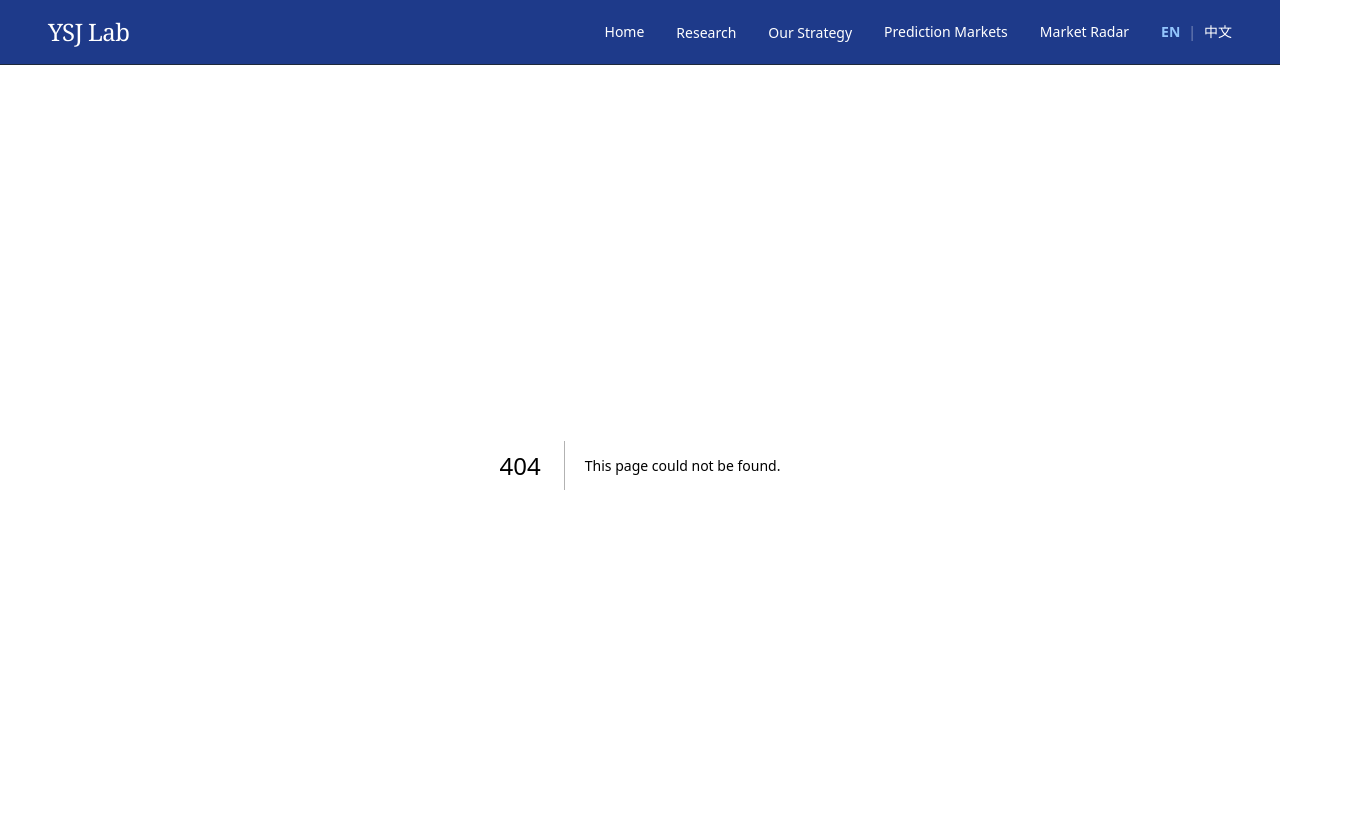
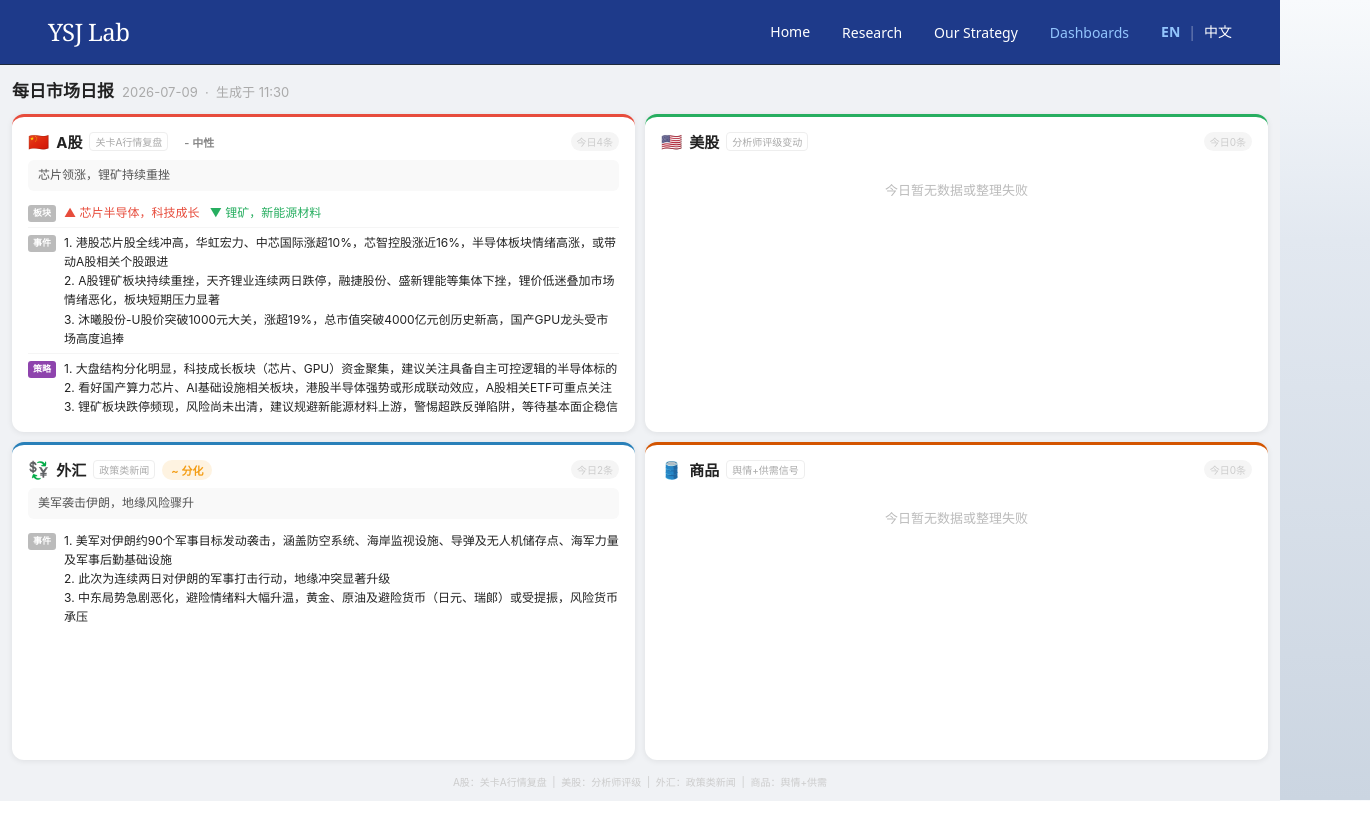
Before and after one commit to qichengf-glitch/YSJ, a Next.js app: page /daily-summary in a window 1280 px wide. Before the commit this address had no page. Shown: the top 840 px of the page, 1370 px wide, since content can reach past the window. After the commit the page ends 801 px from the top, so only its background shows below. Built offline with nearby package versions, Linux system fonts and the light colour scheme.

Commit message:
Add daily summary dashboard page

```diff
--- /dev/null
+++ b/app/daily-summary/page.tsx
@@ -0,0 +1,16 @@
+export const metadata = {
+  title: "Daily Summary | YSJ Lab",
+  description: "Daily cross-market summary dashboard.",
+};
+
+export default function DailySummaryPage() {
+  return (
+    <main className="h-[calc(100vh-4rem)] bg-[#f0f2f5]">
+      <iframe
+        src="/daily-summary/latest.html"
+        title="Daily Market Summary"
+        className="h-full w-full border-0"
+      />
+    </main>
+  );
+}
--- a/components/FocusCards.tsx
+++ b/components/FocusCards.tsx
@@ -16,9 +16,14 @@ const sharedItems = [
       "https://images.unsplash.com/photo-1611974789855-9c2a0a7236a3?auto=format&fit=crop&w=1200&q=80",
   },
   {
-    href: "/prediction-markets",
+    href: "/research/ongoing-thesis",
     image:
-      "https://images.unsplash.com/photo-1551434678-e076c223a692?auto=format&fit=crop&w=1200&q=80",
+      "https://images.unsplash.com/photo-1454165804606-c3d57bc86b40?auto=format&fit=crop&w=1200&q=80",
+  },
+  {
+    href: "/daily-summary",
+    image:
+      "https://images.unsplash.com/photo-1642790551116-18e150f248e8?auto=format&fit=crop&w=1200&q=80",
   },
   {
     href: "/market-radar",
@@ -26,9 +31,9 @@ const sharedItems = [
       "https://images.unsplash.com/photo-1642790106117-e829e14a795f?auto=format&fit=crop&w=1200&q=80",
   },
   {
-    href: "/research/ongoing-thesis",
+    href: "/prediction-markets",
     image:
-      "https://images.unsplash.com/photo-1454165804606-c3d57bc86b40?auto=format&fit=crop&w=1200&q=80",
+      "https://images.unsplash.com/photo-1551434678-e076c223a692?auto=format&fit=crop&w=1200&q=80",
   },
 ];
 
@@ -47,10 +52,16 @@ const localizedItems = {
       alt: "Hand with stylus on candlestick charts display",
     },
     {
-      title: "Prediction Markets",
+      title: "Ongoing Thesis",
       description:
-        "Data-driven positioning in event-driven markets with disciplined risk control.",
-      alt: "Person holding tablet with financial dashboard",
+        "Current research projects and investment theses under development with community-driven frameworks.",
+      alt: "Analyst reviewing ongoing thesis notes and market data",
+    },
+    {
+      title: "Daily Summary",
+      description:
+        "A compact cross-market brief covering A-shares, US equities, FX, and commodities.",
+      alt: "Daily market dashboard on a laptop screen",
     },
     {
       title: "Market Radar",
@@ -59,10 +70,10 @@ const localizedItems = {
       alt: "Market intelligence dashboard with charts and data panels",
     },
     {
-      title: "Ongoing Thesis",
+      title: "Prediction Markets",
       description:
-        "Current research projects and investment theses under development with community-driven frameworks.",
-      alt: "Analyst reviewing ongoing thesis notes and market data",
+        "Data-driven positioning in event-driven markets with disciplined risk control.",
+      alt: "Person holding tablet with financial dashboard",
     },
   ],
   zh: [
@@ -77,9 +88,14 @@ const localizedItems = {
       alt: "交易图表屏幕上的技术分析走势",
     },
     {
-      title: "预测市场",
-      description: "以数据驱动事件市场判断，并结合纪律化风险控制。",
-      alt: "展示金融仪表盘的平板电脑",
+      title: "进行中的研究",
+      description: "正在推进的研究项目、投资主题与协作式研究框架。",
+      alt: "分析师查看研究笔记和市场数据",
+    },
+    {
+      title: "每日市场日报",
+      description: "集中查看 A 股、美股、外汇与商品的每日市场摘要。",
+      alt: "电脑屏幕上的每日市场看板",
     },
     {
       title: "市场雷达",
@@ -87,9 +103,9 @@ const localizedItems = {
       alt: "包含图表和数据面板的市场情报仪表盘",
     },
     {
-      title: "进行中的研究",
-      description: "正在推进的研究项目、投资主题与协作式研究框架。",
-      alt: "分析师查看研究笔记和市场数据",
+      title: "预测市场",
+      description: "以数据驱动事件市场判断，并结合纪律化风险控制。",
+      alt: "展示金融仪表盘的平板电脑",
     },
   ],
 };
@@ -108,7 +124,7 @@ export default function FocusCards() {
   const action = actionText[language];
 
   return (
-    <div className="w-full grid grid-cols-1 sm:grid-cols-2 lg:grid-cols-3 xl:grid-cols-5 gap-6 lg:gap-7">
+    <div className="w-full grid grid-cols-1 sm:grid-cols-2 lg:grid-cols-3 gap-6 lg:gap-7">
       {items.map((item) => (
         <Link
           key={item.href}
--- a/components/Navbar.tsx
+++ b/components/Navbar.tsx
@@ -48,8 +48,10 @@ const navItems = {
     home: "Home",
     research: "Research",
     strategy: "Our Strategy",
+    dashboards: "Dashboards",
     predictionMarkets: "Prediction Markets",
     marketRadar: "Market Radar",
+    dailySummary: "Daily Summary",
     researchDropdown: {
       theoretical: "Theoretical Research",
       thesis: "Ongoing Thesis",
@@ -60,8 +62,10 @@ const navItems = {
     home: "首页",
     research: "研究",
     strategy: "我们的策略",
+    dashboards: "看板",
     predictionMarkets: "预测市场",
     marketRadar: "市场雷达",
+    dailySummary: "每日市场日报",
     researchDropdown: {
       theoretical: "理论研究",
       thesis: "进行中的研究",
@@ -76,6 +80,34 @@ export default function Navbar() {
   const t = navItems[language];
   const [isResearchOpen, setIsResearchOpen] = useState(false);
   const [isStrategyOpen, setIsStrategyOpen] = useState(false);
+  const [isDashboardsOpen, setIsDashboardsOpen] = useState(false);
+
+  const dashboardItems = [
+    {
+      label: t.dailySummary,
+      description:
+        language === "zh"
+          ? "A股、美股、外汇与商品的每日摘要"
+          : "Daily A-shares, US equities, FX, and commodities brief",
+      href: "/daily-summary",
+    },
+    {
+      label: t.marketRadar,
+      description:
+        language === "zh"
+          ? "美股财报、事件更新与市场日历"
+          : "US earnings, event updates, and market calendar",
+      href: "/market-radar",
+    },
+    {
+      label: t.predictionMarkets,
+      description:
+        language === "zh"
+          ? "事件赔率与宏观主题概率跟踪"
+          : "Event odds and macro probability tracking",
+      href: "/prediction-markets",
+    },
+  ];
 
   const isActive = (path: string) => {
     if (path === "/") {
@@ -188,26 +220,46 @@ export default function Navbar() {
                 </div>
               </div>
             </div>
-            <Link
-              href="/prediction-markets"
+            <div
+              className="relative"
+              onMouseEnter={() => setIsDashboardsOpen(true)}
+              onMouseLeave={() => setIsDashboardsOpen(false)}
+            >
+              <button
+                type="button"
                 className={`text-sm font-medium transition-colors ${
+                  isActive("/daily-summary") ||
+                  isActive("/market-radar") ||
                   isActive("/prediction-markets")
                     ? "text-blue-300"
                     : "text-white hover:text-blue-300"
                 }`}
               >
-              {t.predictionMarkets}
-            </Link>
-            <Link
-              href="/market-radar"
-              className={`text-sm font-medium transition-colors ${
-                isActive("/market-radar")
-                  ? "text-blue-300"
-                  : "text-white hover:text-blue-300"
+                {t.dashboards}
+              </button>
+              <div
+                className={`absolute left-0 top-full w-80 rounded-b-lg border border-primary-dark border-t-0 bg-primary shadow-lg transition-opacity duration-150 ${
+                  isDashboardsOpen ? "opacity-100 visible" : "opacity-0 invisible"
                 }`}
               >
-              {t.marketRadar}
+                <div className="py-3">
+                  {dashboardItems.map((item) => (
+                    <Link
+                      key={item.href}
+                      href={item.href}
+                      className="block px-4 py-3 hover:bg-primary-dark group"
+                    >
+                      <div className="text-sm font-medium text-white group-hover:text-blue-300">
+                        {item.label}
+                      </div>
+                      <div className="text-xs text-blue-200/90 mt-0.5 leading-snug">
+                        {item.description}
+                      </div>
                     </Link>
+                  ))}
+                </div>
+              </div>
+            </div>
 
             <LanguageToggle />
           </div>
--- /dev/null
+++ b/public/daily-summary/latest.html
@@ -0,0 +1,76 @@
+<!DOCTYPE html>
+<html lang="zh-CN">
+<head>
+<meta charset="UTF-8">
+<meta name="viewport" content="width=device-width,initial-scale=1">
+<title>每日市场日报 2026-07-09</title>
+<style>
+*{box-sizing:border-box;margin:0;padding:0}
+html,body{height:100%}
+body{font-family:-apple-system,"Microsoft YaHei",sans-serif;background:#f0f2f5;
+     color:#222;font-size:14px;display:flex;flex-direction:column;
+     padding:12px;gap:10px;min-height:100vh}
+.header{flex-shrink:0}
+h1{font-size:17px;font-weight:700;margin-bottom:2px}
+.sub{font-size:11px;color:#aaa}
+.grid{flex:1;display:grid;
+      grid-template-columns:1fr 1fr;
+      grid-template-rows:1fr 1fr;
+      gap:10px;min-height:0}
+.panel{background:#fff;border-radius:12px;padding:14px 16px;
+       box-shadow:0 1px 6px rgba(0,0,0,.08);
+       display:flex;flex-direction:column;overflow:hidden;min-height:0}
+.ph{display:flex;align-items:center;gap:7px;margin-bottom:8px;flex-wrap:wrap;flex-shrink:0}
+.pi{font-size:17px}
+.pt{font-size:15px;font-weight:700}
+.ps{font-size:10px;color:#aaa;border:1px solid #eee;padding:1px 5px;border-radius:4px}
+.ob{padding:2px 9px;border-radius:20px;font-size:11px;font-weight:600}
+.pc{margin-left:auto;font-size:10px;color:#ccc;background:#f5f5f5;
+    padding:2px 6px;border-radius:10px}
+.sm{font-size:12px;color:#555;background:#f9f9f9;padding:6px 10px;
+    border-radius:6px;margin-bottom:7px;line-height:1.55;flex-shrink:0}
+.rows{flex:1;display:flex;flex-direction:column;overflow-y:auto;min-height:0}
+.row{display:flex;gap:8px;font-size:12px;line-height:1.6;
+     padding:5px 0;border-bottom:1px solid #f5f5f5;flex-shrink:0}
+.row:last-child{border-bottom:none}
+.rl{flex-shrink:0;font-size:9px;font-weight:700;color:#fff;background:#bbb;
+    border-radius:3px;padding:1px 5px;height:17px;margin-top:2px;
+    align-self:flex-start;white-space:nowrap;display:flex;align-items:center}
+.nodata{color:#bbb;text-align:center;padding:20px;font-size:13px}
+.footer{flex-shrink:0;text-align:center;color:#ccc;font-size:10px;padding-top:4px}
+</style>
+</head>
+<body>
+<div class="header">
+  <h1>每日市场日报 &nbsp;<span style="font-size:13px;font-weight:400;color:#aaa">2026-07-09 &nbsp;·&nbsp; 生成于 11:30</span></h1>
+</div>
+<div class="grid"><div class="panel" style="border-top:3px solid #e74c3c">
+      <div class="ph">
+        <span class="pi">🇨🇳</span>
+        <span class="pt">A股</span>
+        <span class="ps">关卡A行情复盘</span>
+        <span class="ob" style="background:#88820;color:#888">- 中性</span>
+        <span class="pc">今日4条</span>
+      </div>
+      <div class="sm">芯片领涨，锂矿持续重挫</div>
+      <div class="rows"><div class="row"><span class="rl">板块</span><span><span style="color:#e74c3c">▲ 芯片半导体，科技成长</span> &nbsp; <span style="color:#27ae60">▼ 锂矿，新能源材料</span></span></div><div class="row"><span class="rl">事件</span><span>1. 港股芯片股全线冲高，华虹宏力、中芯国际涨超10%，芯智控股涨近16%，半导体板块情绪高涨，或带动A股相关个股跟进<br>2. A股锂矿板块持续重挫，天齐锂业连续两日跌停，融捷股份、盛新锂能等集体下挫，锂价低迷叠加市场情绪恶化，板块短期压力显著<br>3. 沐曦股份-U股价突破1000元大关，涨超19%，总市值突破4000亿元创历史新高，国产GPU龙头受市场高度追捧</span></div><div class="row"><span class="rl" style="background:#8e44ad">策略</span><span>1. 大盘结构分化明显，科技成长板块（芯片、GPU）资金聚集，建议关注具备自主可控逻辑的半导体标的<br>2. 看好国产算力芯片、AI基础设施相关板块，港股半导体强势或形成联动效应，A股相关ETF可重点关注<br>3. 锂矿板块跌停频现，风险尚未出清，建议规避新能源材料上游，警惕超跌反弹陷阱，等待基本面企稳信号</span></div></div>
+    </div><div class="panel" style="border-top:3px solid #27ae60">
+          <div class="ph"><span class="pi">🇺🇸</span><span class="pt">美股</span>
+          <span class="ps">分析师评级变动</span><span class="pc">今日0条</span></div>
+          <div class="nodata">今日暂无数据或整理失败</div></div><div class="panel" style="border-top:3px solid #2980b9">
+      <div class="ph">
+        <span class="pi">💱</span>
+        <span class="pt">外汇</span>
+        <span class="ps">政策类新闻</span>
+        <span class="ob" style="background:#f39c1220;color:#f39c12">~ 分化</span>
+        <span class="pc">今日2条</span>
+      </div>
+      <div class="sm">美军袭击伊朗，地缘风险骤升</div>
+      <div class="rows"><div class="row"><span class="rl">事件</span><span>1. 美军对伊朗约90个军事目标发动袭击，涵盖防空系统、海岸监视设施、导弹及无人机储存点、海军力量及军事后勤基础设施<br>2. 此次为连续两日对伊朗的军事打击行动，地缘冲突显著升级<br>3. 中东局势急剧恶化，避险情绪料大幅升温，黄金、原油及避险货币（日元、瑞郎）或受提振，风险货币承压</span></div></div>
+    </div><div class="panel" style="border-top:3px solid #d35400">
+          <div class="ph"><span class="pi">🛢️</span><span class="pt">商品</span>
+          <span class="ps">舆情+供需信号</span><span class="pc">今日0条</span></div>
+          <div class="nodata">今日暂无数据或整理失败</div></div></div>
+<div class="footer">A股：关卡A行情复盘 &nbsp;|&nbsp; 美股：分析师评级 &nbsp;|&nbsp; 外汇：政策类新闻 &nbsp;|&nbsp; 商品：舆情+供需</div>
+</body>
+</html>
```
Lines whose indentation alone changed are shown as unchanged.
